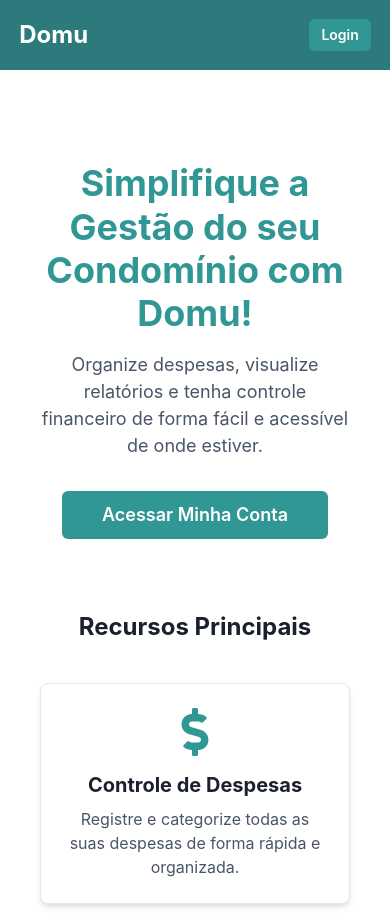
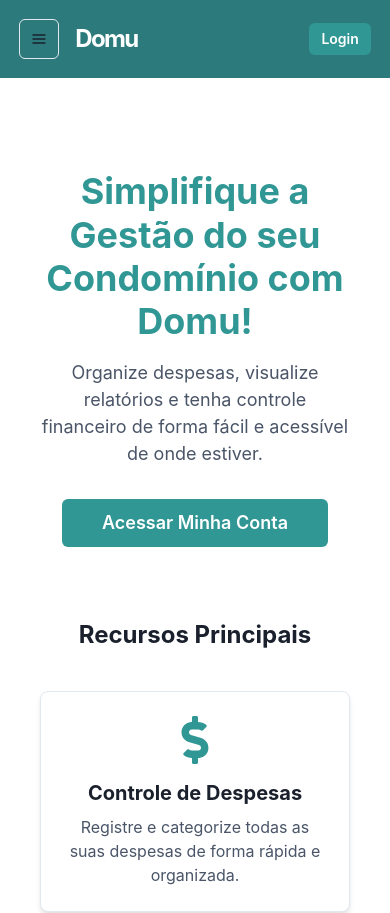
Before and after one commit to evandrosutil/domu, a React (Create React App) app in the folder frontend/: page / in a window 390 px wide. Shown: the top 913 px of the page. Built offline with nearby package versions, Linux system fonts and the light colour scheme.

Commit message:
feature: hamburger menu

```diff
--- a/frontend/src/App.js
+++ b/frontend/src/App.js
@@ -1,7 +1,13 @@
 import React from 'react';
 import { Routes, Route, Link as ReactRouterLink, useNavigate } from 'react-router-dom';
-import { Box, Flex, Link as ChakraLink, Button, Spacer, Heading, Text } from '@chakra-ui/react';
-import './App.css';
+import {
+  Box, Flex, Link as ChakraLink, Button, Spacer, Heading, Text,
+  IconButton,
+  Drawer, DrawerBody, DrawerHeader, DrawerOverlay, DrawerContent, DrawerCloseButton,
+  useDisclosure,
+  VStack
+} from '@chakra-ui/react';
+import { HamburgerIcon } from '@chakra-ui/icons';
 
 import HomePage from './HomePage';
 import ExpenseListPage from './ExpenseListPage';
@@ -14,6 +20,7 @@ import ProtectedRoute from './ProtectedRoute';
 function App() {
     const auth = useAuth();
     const navigate = useNavigate();
+     const { isOpen: isDrawerOpen, onOpen: onDrawerOpen, onClose: onDrawerClose } = useDisclosure();
 
     const handleLogout = () => {
         auth.logout();
@@ -36,12 +43,21 @@ function App() {
             zIndex="sticky"
         >
             <Flex align="center" mr={5}>
+                <IconButton
+                    aria-label="Abrir menu"
+                    icon={<HamburgerIcon />}
+                    size="md"
+                    mr={4}
+                    onClick={onDrawerOpen}
+                    display={{ base: 'flex', md: 'none' }}
+                    variant="outline"
+                    _hover={{ bg: 'teal.700' }}
+            />
                 <ChakraLink as={ReactRouterLink} to="/" _hover={{ textDecoration: 'none' }}>
-                    <Heading as="h1" size="lg" letterSpacing={'-1.rem'}>
-                        Domu
-                    </Heading>
+                    <Heading as="h1" size="lg" letterSpacing={'-.1rem'}>Domu </Heading>
                 </ChakraLink>
             </Flex>
+
 
         <Box display={{ base: 'none', md: 'flex' }} alignItems="center">
             {auth.isAuthenticated && (
@@ -59,7 +75,7 @@ function App() {
             )}
         </Box>
 
-        <Spacer />
+        <Spacer display={{ base: 'none', md: 'block' }} />
 
         <Box>
             {auth.isAuthenticated ? (
@@ -76,6 +92,32 @@ function App() {
         </Box>
 
         </Flex>
+
+        <Drawer isOpen={isDrawerOpen} placement="left" onClose={onDrawerClose}>
+            <DrawerOverlay />
+            <DrawerContent>
+                <DrawerCloseButton />
+                <DrawerHeader borderBottomWidth="1px">Navegação</DrawerHeader>
+                <DrawerBody>
+                    <VStack align="stretch" spacing={4}>
+                        {auth.isAuthenticated && (
+                            <>
+                                <ChakraLink as={ReactRouterLink} to="/expenses" onClick={onDrawerClose} fontSize="lg">
+                                    Despesas
+                                </ChakraLink>
+                                <ChakraLink as={ReactRouterLink} to="/dashboard" onClick={onDrawerClose} fontSize="lg">
+                                    Dashboard
+                                </ChakraLink>
+                                <ChakraLink as={ReactRouterLink} to="/categories" onClick={onDrawerClose} fontSize="lg">
+                                    Categorias
+                                </ChakraLink>
+                            </>
+                        )}
+                        {/* Poderia adicionar o botão Login/Logout aqui dentro também se quisesse */}
+                    </VStack>
+                </DrawerBody>
+            </DrawerContent>
+        </Drawer>
 
         <Box paddingX="4" paddingY="2">
             <Routes>
```
